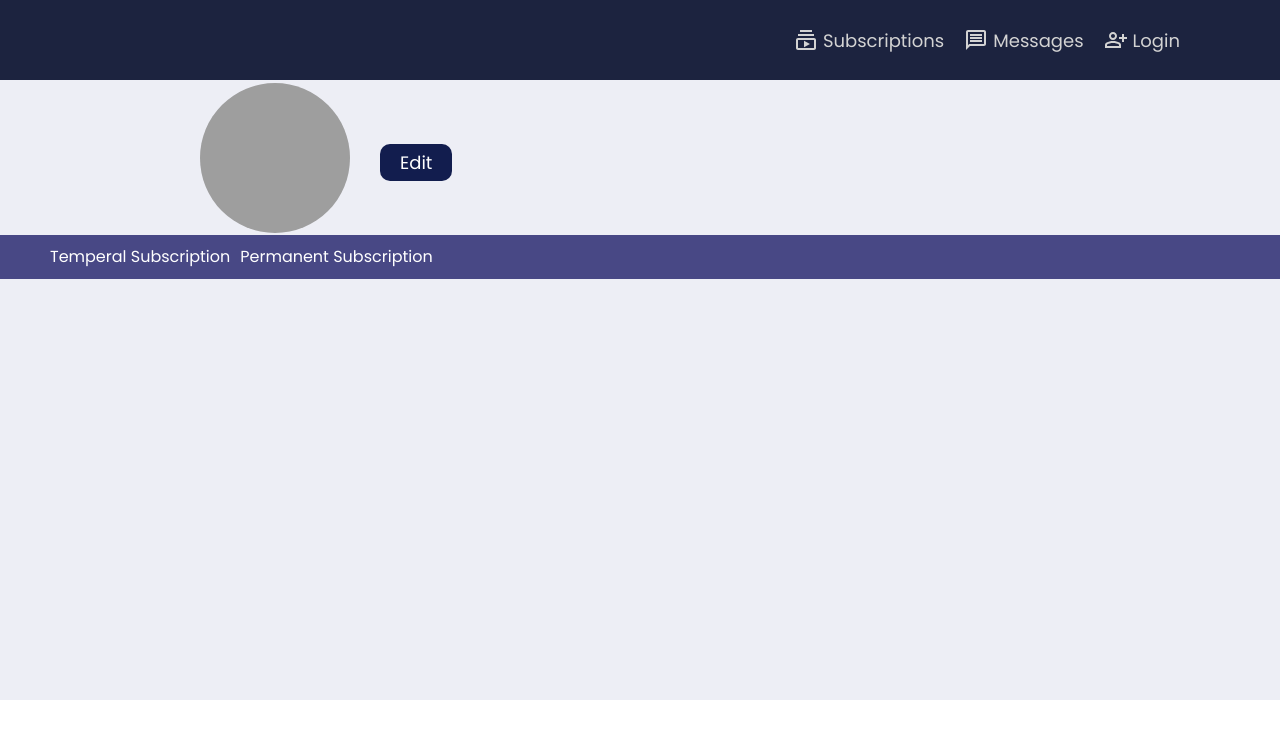
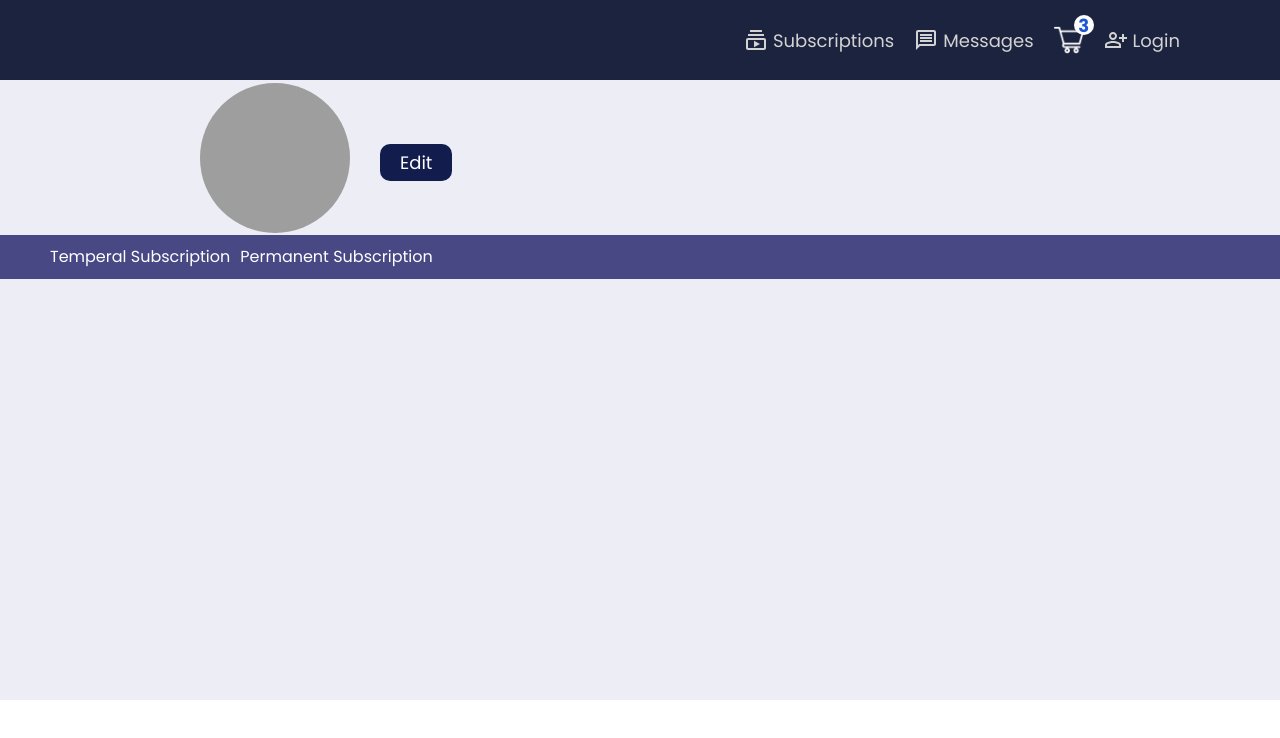
Before and after one commit to emmyzee45/Verification, a React (Create React App) app in the folder client/: page /profile in a window 1280 px wide. Shown: the top 738 px of the page. Built offline with nearby package versions, Linux system fonts and the light colour scheme; grey boxes are pictures that could not be loaded.

Commit message:
add cart image

```diff
--- a/client/src/components/navbar/Navbar.jsx
+++ b/client/src/components/navbar/Navbar.jsx
@@ -42,6 +42,10 @@ const Navbar = () => {
           <MessageOutlinedIcon />
           <Link to="/message" className="navitem">Messages</Link>
         </li>
+        <li className="navcart">
+            <img src="/img/cart.png" alt="/" className="navcatimg" />
+            <div className="navcounter">3</div>
+          </li>
         {!user ? (
           <li className="navlistItem">
             <PersonAddAltOutlinedIcon />
@@ -85,9 +89,11 @@ const Navbar = () => {
             <Link to="/login" className="navitem">Login</Link>
           </li>
         ): (
+          <>
           <li className="navlistItem" onClick={handleLogout}>
           <Link className="navitem">Logout</Link>
         </li>
+        </>
         )}
       </ul>
     </div>
--- a/client/src/components/navbar/navbar.css
+++ b/client/src/components/navbar/navbar.css
@@ -58,6 +58,30 @@
 
 a {
   text-decoration: none !important;
+}
+.navcart{
+  position: relative;
+}
+
+.navcounter{
+  position: absolute;
+  top: -10px;
+  right: -10px;
+  width: 20px;
+  height: 20px;
+  border-radius: 50%;
+  background-color: white;
+  padding: 3px;
+  display: flex;
+  align-items: center;
+  justify-content: center;
+  font-weight: bold;
+  color: #1e57d1;
+}
+
+.navcatimg {
+  width: 30px;
+  height: 30px;
 }
 
 .navhamburger {
```
